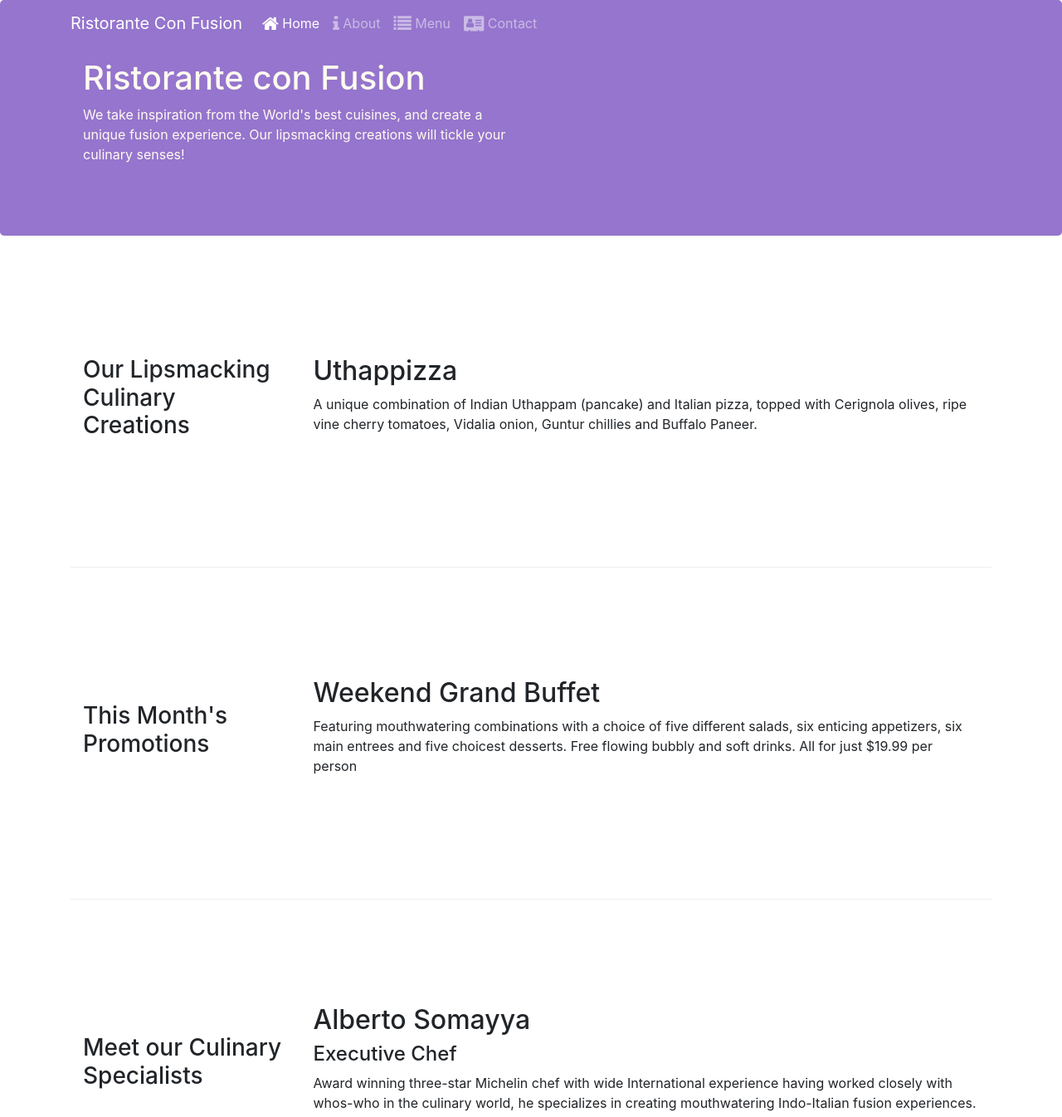
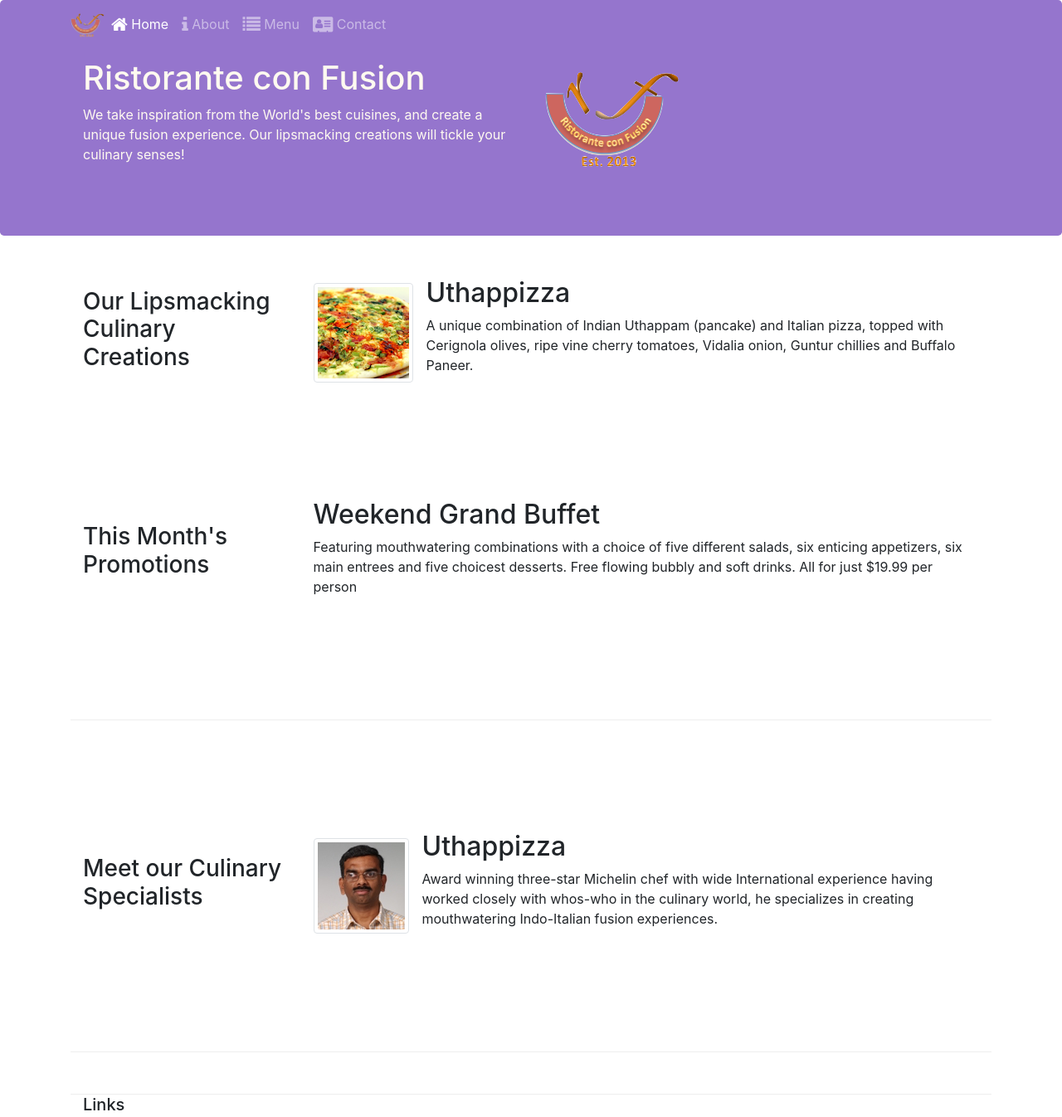
Before and after one commit to HamzaHaimeur19/Bootstrap4, a website: page index.html in a window 1280 px wide. Shown: the top 1346 px of the page at 83% size. Drawn offline with nearby package versions, Linux system fonts and the light colour scheme.

Commit message:
Images and media

```diff
--- a/index.html
+++ b/index.html
@@ -21,7 +21,7 @@
             <button class="navbar-toggler" type="button" data-toggle="collapse" data-target="#Navbar">
                 <span class="navbar-toggler-icon"></span>
             </button>
-            <a class="navbar-brand" href="#">Ristorante Con Fusion</a>
+            <a class="navbar-brand mr-auto" href="#"><img src="img/logo.png" height="30" width="41"></a>
             <div class="collapse navbar-collapse" id="Navbar">
                 <ul class="navbar-nav mr-auto">
                     <li class="nav-item active"><a class="nav-link" href="./index.html"><span
@@ -45,7 +45,8 @@
                     <p>We take inspiration from the World's best cuisines, and create a unique fusion experience. Our
                         lipsmacking creations will tickle your culinary senses!</p>
                 </div>
-                <div class="col-12 col-sm">
+                <div class="col-12 col-sm align-self-center">
+                    <img src="img/logo.png" class="img-fluid">
                 </div>
             </div>
         </div>
@@ -57,9 +58,16 @@
                 <h3>Our Lipsmacking Culinary Creations</h3>
             </div>
             <div class="col col-sm col-md">
-                <h2>Uthappizza</h2>
-                <p>A unique combination of Indian Uthappam (pancake) and Italian pizza, topped with Cerignola olives,
-                    ripe vine cherry tomatoes, Vidalia onion, Guntur chillies and Buffalo Paneer.</p>
+
+                <div class="media">
+                    <img class="d-flex mr-3 img-thumbnail align-self-center" src="img/uthappizza.png" alt="Uthappizza">
+                    <div class="media-body">
+                        <h2 class="mt-0">Uthappizza</h2>
+                        <p class="d-none d-sm-block">A unique combination of Indian Uthappam (pancake) and
+                            Italian pizza, topped with Cerignola olives, ripe vine
+                            cherry tomatoes, Vidalia onion, Guntur chillies and
+                            Buffalo Paneer.</p>
+                    </div>
                 </div>
             </div>
 
@@ -70,7 +78,8 @@
                 </div>
                 <div class="col-12 col-sm">
                     <h2>Weekend Grand Buffet</h2>
-                <p>Featuring mouthwatering combinations with a choice of five different salads, six enticing appetizers,
+                    <p>Featuring mouthwatering combinations with a choice of five different salads, six enticing
+                        appetizers,
                         six main entrees and five choicest desserts. Free flowing bubbly and soft drinks. All for just
                         $19.99 per person </p>
                 </div>
@@ -81,12 +90,19 @@
                     <h3>Meet our Culinary Specialists</h3>
                 </div>
                 <div class="col col-sm col-md">
-                <h2>Alberto Somayya</h2>
-                <h4>Executive Chef</h4>
-                <p>Award winning three-star Michelin chef with wide International experience having worked closely with
-                    whos-who in the culinary world, he specializes in creating mouthwatering Indo-Italian fusion
-                    experiences. </p>
+
+                    <div class="media">
+                        <img class="d-flex mr-3 img-thumbnail align-self-center" src="img/alberto.png" alt="Alberto Somayya">
+                        <div class="media-body">
+                            <h2 class="mt-0">Uthappizza</h2>
+                            <p class="d-none d-sm-block">Award winning three-star Michelin chef with wide
+                                International experience having worked closely with
+                                whos-who in the culinary world, he specializes in
+                                creating mouthwatering Indo-Italian fusion experiences.</p>
                         </div>
+                    </div>
+                </div>
+
             </div>
         </div>
 
@@ -98,11 +114,13 @@
                         <ul class="list-unstyled">
                             <li class="nav-item"><a class="nav-link" href="./index.html"><span
                                         class="fa fa-home fa-lg"></span> Home</a></li>
-                        <li class="nav-item active"><a class="nav-link" href="#"><span class="fa fa-info fa-lg"></span>
+                            <li class="nav-item active"><a class="nav-link" href="#"><span
+                                        class="fa fa-info fa-lg"></span>
                                     About</a></li>
                             <li class="nav-item"><a class="nav-link" href="#"><span class="fa fa-list fa-lg"></span>
                                     Menu</a></li>
-                        <li class="nav-item"><a class="nav-link" href="#"><span class="fa fa-address-card fa-lg"></span>
+                            <li class="nav-item"><a class="nav-link" href="#"><span
+                                        class="fa fa-address-card fa-lg"></span>
                                     Contact</a></li>
                         </ul>
                     </div>
@@ -119,8 +137,8 @@
                         <div class="text-center">
                             <a class="btn btn-social-icon btn-google" href="http://google.com/+"><i
                                     class="fa fa-google-plus"></i></a>
-                        <a class="btn btn-social-icon btn-facebook" href="http://www.facebook.com/profile.php?id="><i
-                                class="fa fa-facebook"></i></a>
+                            <a class="btn btn-social-icon btn-facebook"
+                                href="http://www.facebook.com/profile.php?id="><i class="fa fa-facebook"></i></a>
                             <a class="btn btn-social-icon btn-linkedin" href="http://www.linkedin.com/in/"><i
                                     class="fa fa-linkedin"></i></a>
                             <a class="btn btn-social-icon btn-twitter" href="http://twitter.com/"><i
```
Also changed, not shown: aboutus.html (+4 -3 lines), contactus.html (+3 -2 lines), img/alberto.png (added), img/buffet.png (added), img/logo.png (added), img/uthappizza.png (added), 1 other file. Lines whose indentation alone changed are shown as unchanged.
